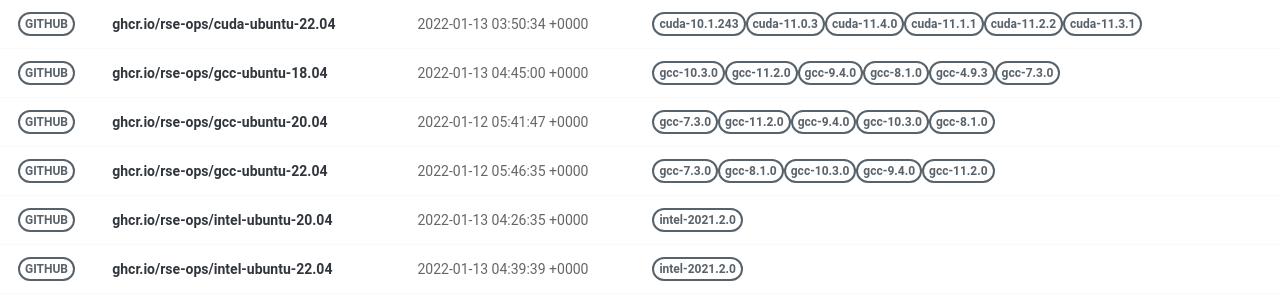
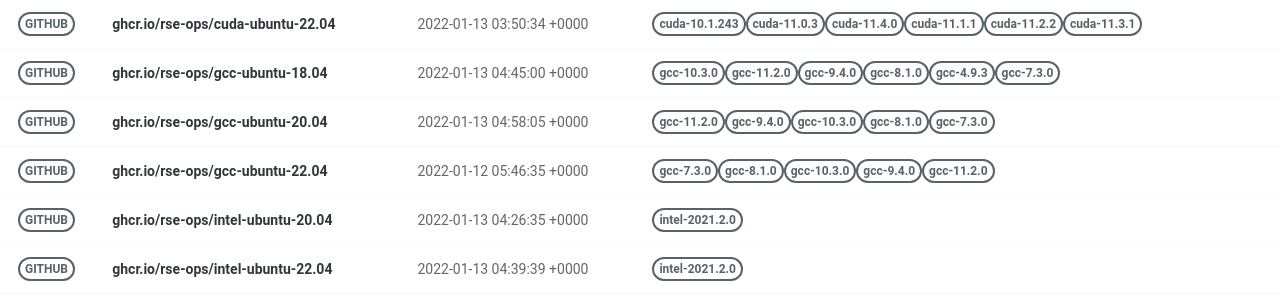
Before and after one commit to rse-ops/docker-images, a Jekyll site: the page built from pages/index.md, in a window 1280 px wide. Shown: the part 326-626 px from the top of the page. Built offline with Jekyll 4.4.1, drawn with Linux system fonts in a browser that asks for light colours; nearby versions of some CDN libraries.

Commit message:
Automated push to update library 2022-01-13

```diff
--- a/_library/ghcr.io-rse-ops-gcc-ubuntu-20.04.md
+++ b/_library/ghcr.io-rse-ops-gcc-ubuntu-20.04.md
@@ -1,14 +1,11 @@
 ---
 layout: container
 name: ghcr.io/rse-ops/gcc-ubuntu-20.04
-updated_at: 2022-01-12 05:41:47.115617
+updated_at: 2022-01-13 04:58:05.550342
 
 
 container_url: https://github.com/orgs/rse-ops/packages/container/package/gcc-ubuntu-20.04
 versions:
- - tag: gcc-7.3.0
-   dockerfile: https://github.com/rse-ops/docker-images/blob/main/ubuntu/gcc/Dockerfile
-   manifest: https://crane.ggcr.dev/manifest/ghcr.io/rse-ops/gcc-ubuntu-20.04:gcc-7.3.0
  - tag: gcc-11.2.0
    dockerfile: https://github.com/rse-ops/docker-images/blob/main/ubuntu/gcc/Dockerfile
    manifest: https://crane.ggcr.dev/manifest/ghcr.io/rse-ops/gcc-ubuntu-20.04:gcc-11.2.0
```
Also changed, not shown: other parts of _library/ghcr.io-rse-ops-gcc-ubuntu-20.04.md (+3 -0 lines).
